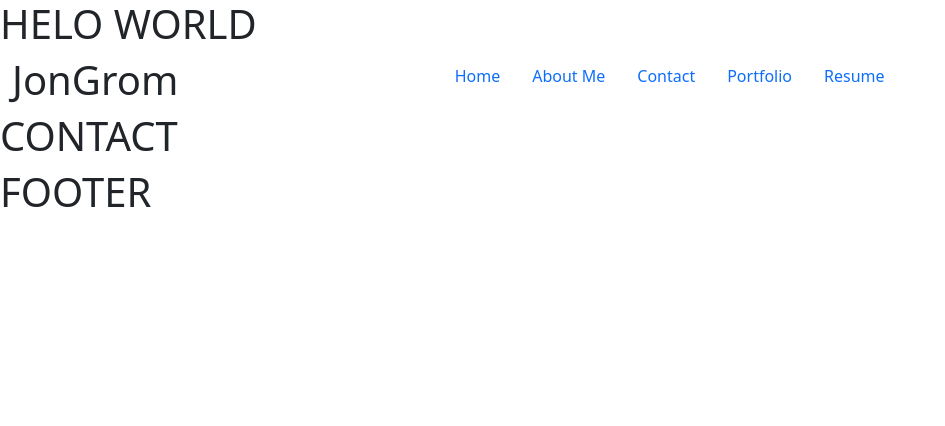
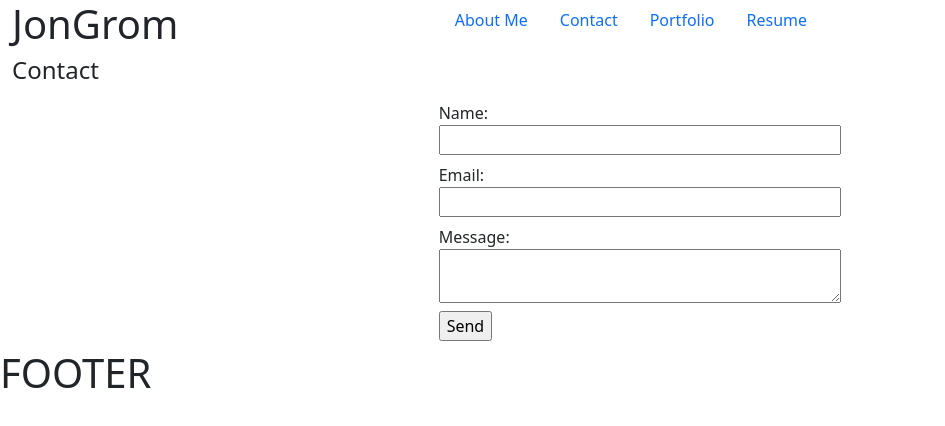
Before and after one commit to JonGrom/jongroms-portfolio-react, a React (Vite) app: page /contact in a window 1280 px wide. Shown: the top 426 px of the page, without its empty margins (0-945 px from the left). Built offline with nearby package versions, Linux system fonts and the light colour scheme.

Commit message:
wrote form for contacting me. Need to add logic.

```diff
--- a/src/App.jsx
+++ b/src/App.jsx
@@ -1,7 +1,7 @@
 //import state
 import { useState, useEffect } from 'react'
 //import components
-import { Footer, Header, AboutMePage, PortfolioPage, ResumePage, ContactPage, HomePage } from "./components"
+import { Footer, Header, AboutMePage, PortfolioPage, ResumePage, ContactPage} from "./components"
 //import router
 import { BrowserRouter, Route, Routes } from "react-router-dom"
 //import bootstrap
@@ -12,16 +12,16 @@ import "../node_modules/bootstrap/dist/css/bootstrap.min.css"
 function App() {
   return (
     <>
-      <h1>HELO WORLD</h1>
       <BrowserRouter>
         <Header/>
-        <Routes>
-          <Route path="/" element={<HomePage/>}/>
-          <Route path="/about" element={<AboutMePage/>}/>
-          <Route path="/contact" element={<ContactPage/>}/>
-          <Route path="/portfolio" element={<PortfolioPage/>}/>
-          <Route path="/resume" element={<ResumePage/>}/>
-        </Routes>
+        <div className="container-fluid">
+            <Routes>
+              <Route path="/" element={<AboutMePage/>}/>
+              <Route path="/contact" element={<ContactPage/>}/>
+              <Route path="/portfolio" element={<PortfolioPage/>}/>
+              <Route path="/resume" element={<ResumePage/>}/>
+            </Routes>
+        </div>
       </BrowserRouter>
       <Footer/>
     </>
--- a/src/components/Nav.jsx
+++ b/src/components/Nav.jsx
@@ -3,11 +3,10 @@ import { Link } from "react-router-dom"
 export default function Nav(props){
     //Menu for rendering nav items
     const menu = [
-        { id: 0, label: 'Home', href: "/"},
-        { id: 1, label: 'About Me', href: "/about"},
-        { id: 2, label: 'Contact', href: "/contact"},
-        { id: 3, label: 'Portfolio', href: "/portfolio"},
-        { id: 4, label: 'Resume', href: "/resume"}
+        { id: 0, label: 'About Me', href: "/"},
+        { id: 1, label: 'Contact', href: "/contact"},
+        { id: 2, label: 'Portfolio', href: "/portfolio"},
+        { id: 3, label: 'Resume', href: "/resume"}
     ]
 
     return(
--- a/src/components/index.jsx
+++ b/src/components/index.jsx
@@ -2,11 +2,10 @@ import AboutMePage from './pages/AboutMePage'
 import ContactPage from './pages/ContactPage'
 import PortfolioPage from './pages/PortfolioPage'
 import ResumePage from './pages/ResumePage'
-import HomePage from './pages/HomePage'
 import Footer from './Footer'
 import Header from './Header'
 import Nav from './Nav'
 import Project from './Project'
 
 
-export { Footer, Header, AboutMePage, PortfolioPage, ResumePage, Nav, Project, ContactPage, HomePage }
+export { Footer, Header, AboutMePage, PortfolioPage, ResumePage, Nav, Project, ContactPage}
--- a/src/components/pages/AboutMePage.jsx
+++ b/src/components/pages/AboutMePage.jsx
@@ -1,13 +1,13 @@
 export default function AboutMePage(props){
     return(
         <>
-            <h1>ABOUTME</h1>
-            <div class="headshot">
+            <h4>About Me</h4>
+            <div className="headshot">
                 <img src="../../../assets/images/photo-of-me.jpg" alt="A Recent Picture of Myself."/>
             </div>
             <section id="about-me">
                 <h2>Jonathan Grommesh...</h2>
-                <p>is my name. Jon Grom for short. I am a soon-to-be certified full-stack web developer, specializing in MERN, as well as a fiction writer, musical director, and aspiring neuroscientist, pursuing my bachelors degree at the Univerty of Minnesota: Twin Cites. I indulge in a variety of hobbies, including but not limited to: piano playing, board games, volleyball, bouldering, reading, writing, and theatre. In a world of specialists I am a generalist, and have found that the skills I pick up from one domain serve me across all others in thrillingly unexpected ways. This has served me well in my several managerial service roles and freelance musical directing career. My one passion, if I were forced to choose, would not just be learning, but applying my knowledge beyond its initial scope and onward towards new horizons.</p>
+                <p>is my name. Jon Grom for short. I am a soon-to-be certified full-stack web developer, specializing in MERN stack applications, as well as a fiction writer, musical director, and aspiring neuroscientist, pursuing my bachelors degree at the Univerty of Minnesota: Twin Cites. I indulge in a variety of hobbies, including but not limited to: piano playing, board games, volleyball, bouldering, reading, writing, and theatre. In a world of specialists I am a generalist, and have found that the skills I pick up from one domain serve me across all others in thrillingly unexpected ways. This has served me well in my several managerial service roles and freelance musical directing career. My one passion, if I were forced to choose, would not just be learning, but applying my knowledge beyond its initial scope and onward towards new horizons.</p>
             </section>
         </>
     )
--- a/src/components/pages/ContactPage.jsx
+++ b/src/components/pages/ContactPage.jsx
@@ -1,7 +1,24 @@
 export default function ContactPage(props){
+    //TODO: make form
+    //{fields: name, email, message}
     return(
-        <>
-        <h1>CONTACT</h1>
-        </>
+        <div className="row d-flex justify-content-center" id="contact">
+            <h4>Contact</h4>
+            <form className="col-4 d-flex flex-column">
+                <label className="pt-2" for="name">Name:</label>
+                <input type="text" id="name"/>
+
+                <label className="pt-2" for="email">Email:</label>
+                <input type="text" id="email"/>
+
+                <label className="pt-2" for="title">Message:</label>
+                <textarea name="message" id="message"/>
+
+                <div className="pt-2 pb-2">
+                    <input type="button" value="Send" id="btn"/>
+                </div>
+            </form>
+
+        </div>
     )
 }
--- a/src/components/pages/HomePage.jsx
+++ /dev/null
@@ -1,7 +0,0 @@
-export default function HomePage(props){
-    return(
-        <>
-        <h1>HOME</h1>
-        </>
-    )
-}
```
